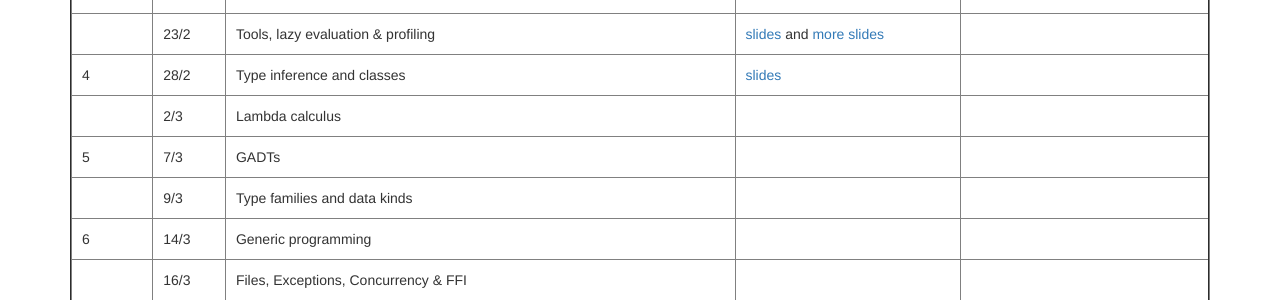
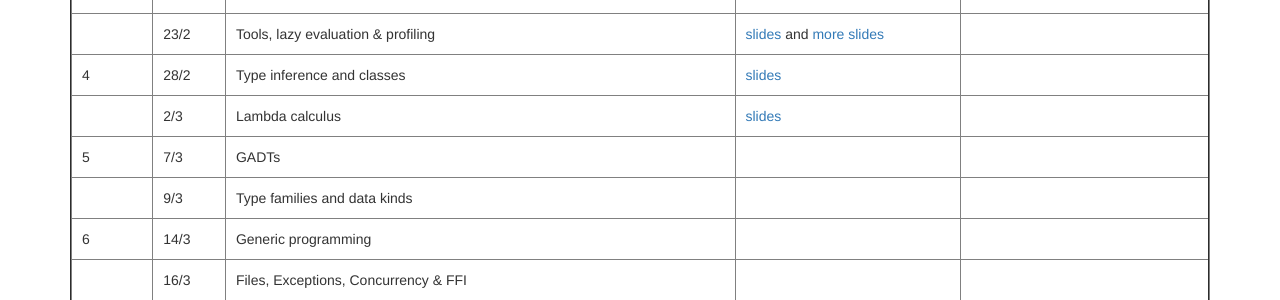
Before and after one commit to ruuda/2017-AFP, a Jekyll site: the page built from schedule.html, in a window 1280 px wide. Shown: the part 304-604 px from the top of the page. Built offline with Jekyll 4.4.1, drawn with Linux system fonts in a browser that asks for light colours; nearby versions of some CDN libraries.

Commit message:
Added slides07.pdf

```diff
--- a/schedule.html
+++ b/schedule.html
@@ -110,7 +110,7 @@
 
       <td>Lambda calculus</td>
 
-      <td></td>
+      <td><a href="slides/slides07.pdf">slides</a></td>
 
       <td></td>
     </tr>
```
Also changed, not shown: 1 other file.
